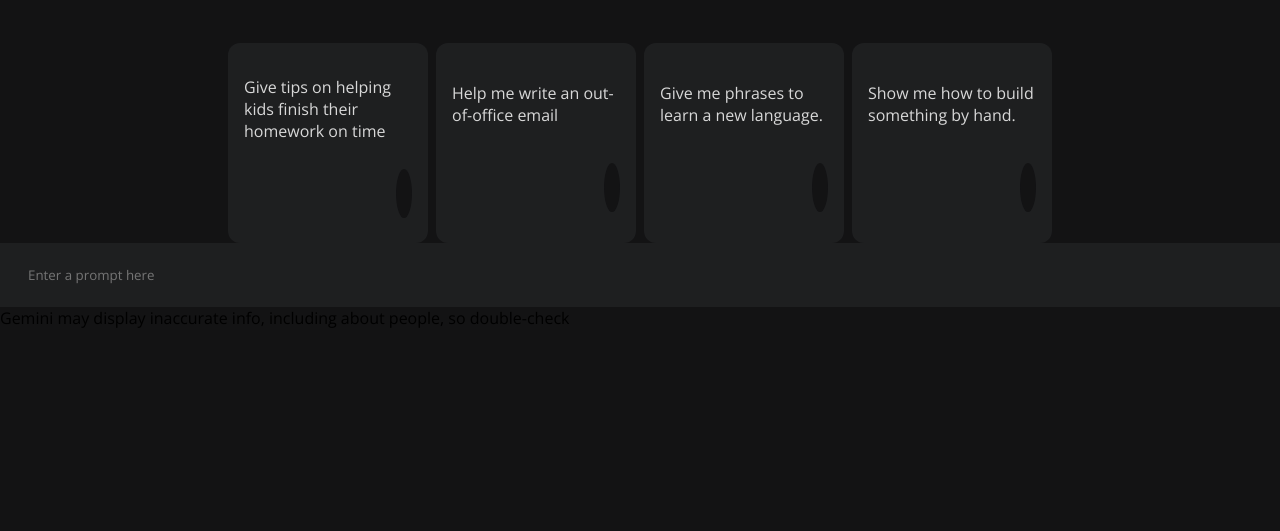
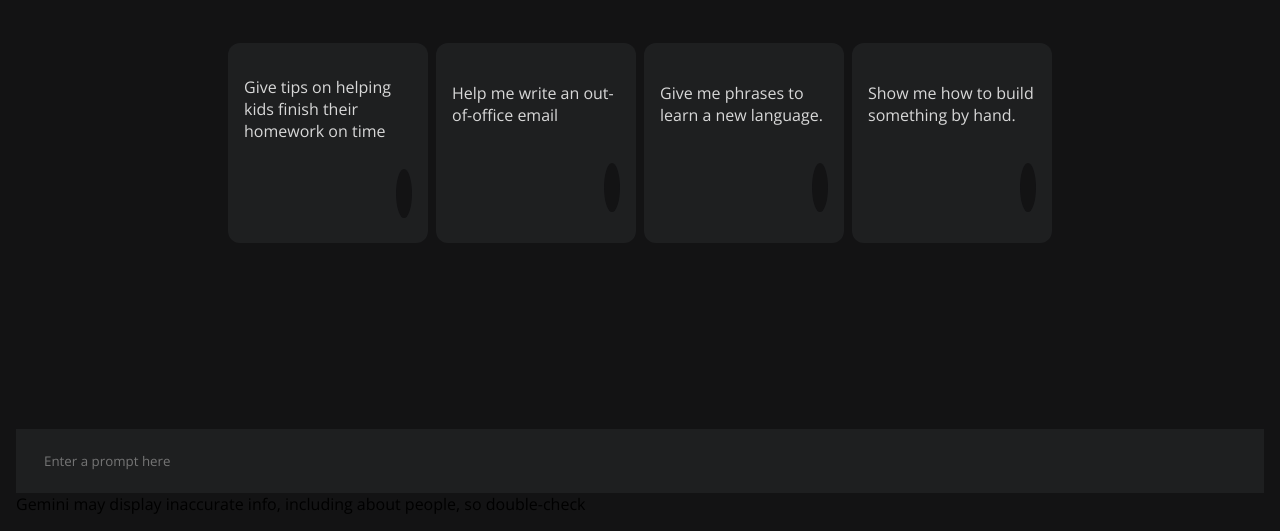
Before and after one commit to fredkd/Gemini-Clone, a plain HTML site: page index.html in a window 1280 px wide. Shown: the part 269-800 px from the top of the page. Drawn offline with nearby package versions, Linux system fonts and the light colour scheme; a script that the page names is missing; some icons are missing.

Commit message:
major updates

```diff
--- a/index.html
+++ b/index.html
@@ -62,10 +62,10 @@
 
 
     <section class="chats"></section>
-    <section class="prompts">
-        <form action="#" class="prompt__forms" novalidate>
+    <section class="prompt">
+        <form action="#" class="prompt__form" novalidate>
             <div class="prompt__input-wrapper">
-                <input type="text" placeholder="Enter a prompt here" class="prompt__form-input " required>
+                <input type="text" placeholder="Enter a prompt here" class="prompt__form-input" required>
                 <button class="prompt__form-button" id="sendButton">
                     <i class="bx bx-send"></i>
                 </button>
```
